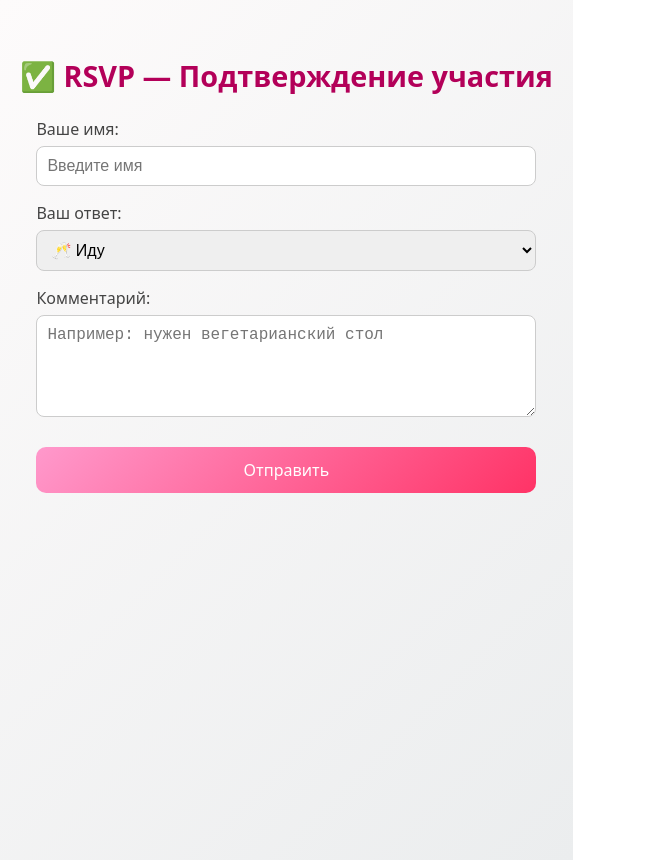
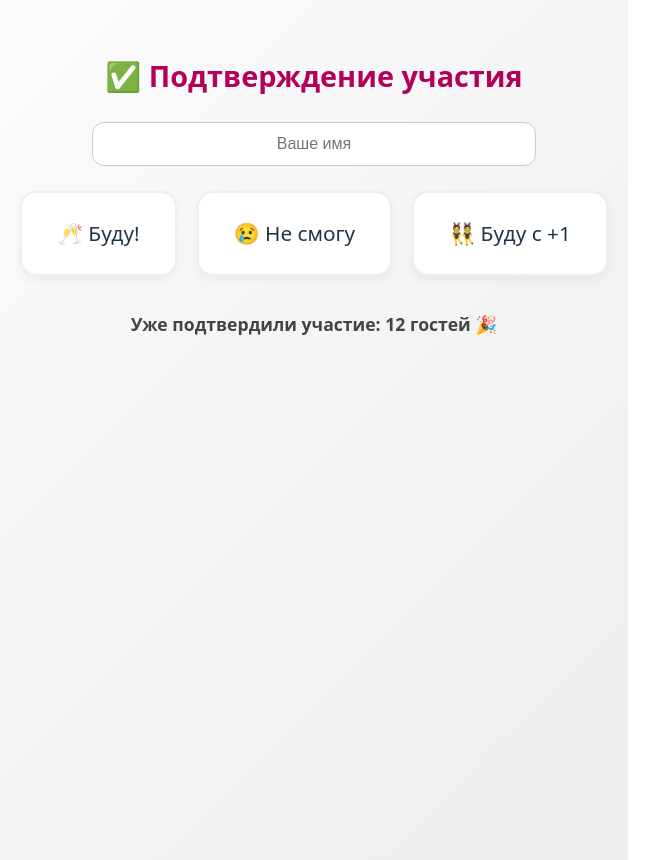
Before and after one commit to cerbermech/wedding-app, a React (Vite) app: page /rsvp in a window 1280 px wide. Shown: the whole page, without its empty margins (0-669 px from the left). Built offline with nearby package versions, Linux system fonts and the light colour scheme.

Commit message:
Еще комит

```diff
--- a/src/pages/Capsule.jsx
+++ b/src/pages/Capsule.jsx
@@ -1,7 +1,7 @@
 import "./../styles/capsule.css";
 
 export default function Capsule() {
-  const openDate = "12 июля 2026";
+  const openDate = "8 июля 2026";
 
   return (
     <div className="capsule-container">
--- a/src/pages/Map.jsx
+++ b/src/pages/Map.jsx
@@ -7,12 +7,12 @@ export default function MapPage() {
 
   // Координаты места свадьбы
   const coords = [55.751574, 37.573856];
-  const placeName = "Банкетный зал «Рустик Бохо»";
-  const address = "Москва, Красная площадь, д.1";
+  const placeName = "Уважаемые гости";
+  const address = "Свадьба будет проводиться в Екатеринбурге, но еще не знаем где)";
 
   return (
     <div className="map-container">
-      <h2>📍 Место проведения</h2>
+      <h2>Место проведения</h2>
       <p>{placeName}</p>
       <p>{address}</p>
 
@@ -37,8 +37,9 @@ export default function MapPage() {
         </button>
       </div>
 
-      {tab === "map" && <YandexMap coords={coords} placeName={placeName} />}
-
+      {tab === "map" && (
+        <YandexMap coords={coords} placeName={placeName} visible={tab === "map"} />
+      )}
       {tab === "taxi" && (
         <div className="taxi">
           <p>Хотите приехать с комфортом?</p>
@@ -55,11 +56,9 @@ export default function MapPage() {
 
       {tab === "parking" && (
         <div className="parking">
-          <h3>🚗 Советы по парковке</h3>
+          <h3>🚗Советы по парковке</h3>
           <ul>
-            <li>Бесплатная парковка рядом с рестораном (20 мест).</li>
-            <li>Платная охраняемая парковка в 200 метрах (100₽/час).</li>
-            <li>Лучше приезжать за 15 минут до начала, чтобы успеть.</li>
+            <li>Когда будем знать место, тогда будем давать советы</li>
           </ul>
         </div>
       )}
--- a/src/pages/Menu.jsx
+++ b/src/pages/Menu.jsx
@@ -13,7 +13,7 @@ export default function Menu() {
         <div className="menu-grid">
           <Link to="/program" className="menu-item">📅 Программа</Link>
           <Link to="/map" className="menu-item">📍 Место</Link>
-          <Link to="/rsvp" className="menu-item">✅ RSVP</Link>
+          <Link to="/rsvp" className="menu-item">✅ Буду/Не буду</Link>
           <Link to="/gallery" className="menu-item">📸 Фотоальбом</Link>
           <Link to="/wishes" className="menu-item">💌 Пожелания</Link>
           <Link to="/capsule" className="menu-item">🎁 Капсула</Link>
--- a/src/pages/RSVP.jsx
+++ b/src/pages/RSVP.jsx
@@ -1,26 +1,29 @@
 import { useState } from "react";
+import confetti from "canvas-confetti";
 import "./../styles/rsvp.css";
-
-// Для конфетти
-import confetti from "canvas-confetti";
 
 export default function RSVP() {
   const [name, setName] = useState("");
-  const [guests, setGuests] = useState("иду");
-  const [comment, setComment] = useState("");
+  const [choice, setChoice] = useState(null);
   const [submitted, setSubmitted] = useState(false);
+  const [guestCount, setGuestCount] = useState(12); // стартовое число гостей
 
-  const handleSubmit = (e) => {
-    e.preventDefault();
+  const handleChoice = (option) => {
+    setChoice(option);
 
-    console.log({ name, guests, comment });
+    if (option === "🥂 Буду!" || option === "👯 Буду с +1") {
+      confetti({
+        particleCount: 120,
+        spread: 80,
+        origin: { y: 0.6 },
+      });
+    }
 
-    if (guests === "иду" || guests === "иду с +1") {
-      confetti({
-        particleCount: 150,
-        spread: 70,
-        origin: { y: 0.6 }
-      });
+    // обновляем счётчик
+    if (option === "🥂 Буду!") {
+      setGuestCount((prev) => prev + 1);
+    } else if (option === "👯 Буду с +1") {
+      setGuestCount((prev) => prev + 2);
     }
 
     setSubmitted(true);
@@ -29,47 +32,48 @@ export default function RSVP() {
   if (submitted) {
     return (
       <div className="rsvp-container">
-        <h2>✅ Спасибо, {name}!</h2>
+        <h2>✅ Спасибо, {name || "гость"}!</h2>
         <p>Ваш ответ сохранён.</p>
+        <p className="guest-count">Уже подтвердили участие: {guestCount} гостей 🎉</p>
       </div>
     );
   }
 
   return (
     <div className="rsvp-container">
-      <h2 className="rsvp-title">✅ RSVP — Подтверждение участия</h2>
-      <form className="rsvp-form" onSubmit={handleSubmit}>
-        <label>
-          Ваше имя:
-          <input
-            type="text"
-            value={name}
-            onChange={(e) => setName(e.target.value)}
-            required
-            placeholder="Введите имя"
-          />
-        </label>
+      <h2 className="rsvp-title">✅ Подтверждение участия</h2>
 
-        <label>
-          Ваш ответ:
-          <select value={guests} onChange={(e) => setGuests(e.target.value)}>
-            <option value="иду">🥂 Иду</option>
-            <option value="не смогу">😢 Не смогу</option>
-            <option value="иду с +1">👯 Иду с +1</option>
-          </select>
-        </label>
+      <input
+        type="text"
+        value={name}
+        onChange={(e) => setName(e.target.value)}
+        placeholder="Ваше имя"
+        className="name-input"
+        required
+      />
 
-        <label>
-          Комментарий:
-          <textarea
-            value={comment}
-            onChange={(e) => setComment(e.target.value)}
-            placeholder="Например: нужен вегетарианский стол"
-          />
-        </label>
+      <div className="rsvp-options">
+        <div
+          className={`rsvp-card ${choice === "🥂 Буду!" ? "selected" : ""}`}
+          onClick={() => handleChoice("🥂 Буду!")}
+        >
+          🥂 Буду!
+        </div>
+        <div
+          className={`rsvp-card ${choice === "😢 Не смогу" ? "selected" : ""}`}
+          onClick={() => handleChoice("😢 Не смогу")}
+        >
+          😢 Не смогу
+        </div>
+        <div
+          className={`rsvp-card ${choice === "👯 Буду с +1" ? "selected" : ""}`}
+          onClick={() => handleChoice("👯 Буду с +1")}
+        >
+          👯 Буду с +1
+        </div>
+      </div>
 
-        <button type="submit" className="rsvp-button">Отправить</button>
-      </form>
+      <p className="guest-count">Уже подтвердили участие: {guestCount} гостей 🎉</p>
     </div>
   );
 }
--- a/src/pages/YandexMap.jsx
+++ b/src/pages/YandexMap.jsx
@@ -1,13 +1,13 @@
-import { useEffect } from "react";
+import { useEffect, useRef } from "react";
 
-export default function YandexMap({ coords, placeName }) {
+export default function YandexMap({ coords, placeName, visible }) {
+  const containerRef = useRef(null);
+  const mapRef = useRef(null);
+
   useEffect(() => {
-    if (window.ymaps) {
-      window.ymaps.ready(init);
-    }
-
-    function init() {
-      const map = new window.ymaps.Map("map", {
+    if (visible && window.ymaps && containerRef.current && !mapRef.current) {
+      window.ymaps.ready(() => {
+        mapRef.current = new window.ymaps.Map(containerRef.current, {
           center: coords,
           zoom: 15,
         });
@@ -16,14 +16,24 @@ export default function YandexMap({ coords, placeName }) {
           balloonContent: placeName,
         });
 
-      map.geoObjects.add(placemark);
+        mapRef.current.geoObjects.add(placemark);
+      });
     }
-  }, [coords, placeName]);
+
+    return () => {
+      // при размонтировании очищаем карту, если была
+      if (mapRef.current) {
+        mapRef.current.destroy();
+        mapRef.current = null;
+      }
+    };
+  }, [visible, coords, placeName]);
 
   return (
     <div
-      id="map"
+      ref={containerRef}
       style={{
+        display: visible ? "block" : "none",
         width: "100%",
         height: "300px",
         borderRadius: "15px",
--- a/src/styles/program.css
+++ b/src/styles/program.css
@@ -66,3 +66,43 @@
   from { transform: translateY(30px); opacity: 0; }
   to   { transform: translateY(0); opacity: 1; }
 }
+
+.countdown {
+  text-align: center;
+  margin-bottom: 20px;
+}
+
+.countdown h3 {
+  font-size: 1.5rem;
+  color: #e63946;
+}
+
+.timeline-item {
+  display: flex;
+  align-items: center;
+  padding: 10px;
+  border-left: 3px solid #ccc;
+  margin: 8px 0;
+}
+
+.timeline-item.past {
+  background: #74d69a;
+  color: gray;
+  border-left-color: #aaa;
+}
+
+.timeline-item.future {
+  background: #ffffff;
+  border-left-color: #2a9d9076;
+}
+
+.calendar-btn {
+  margin-top: 20px;
+  padding: 10px 15px;
+  border: none;
+  border-radius: 8px;
+  background: #2a9d8f;
+  color: white;
+  font-size: 1rem;
+  cursor: pointer;
+}
--- a/src/styles/rsvp.css
+++ b/src/styles/rsvp.css
@@ -3,58 +3,73 @@
   padding: 30px 20px;
   background: linear-gradient(135deg, #fdfbfb, #ebedee);
   text-align: center;
+  display: flex;
+  flex-direction: column;
+  align-items: center;
 }
 
 .rsvp-title {
   font-size: 1.8rem;
-  margin-bottom: 20px;
+  margin-bottom: 25px;
   color: #b30059;
 }
 
-.rsvp-form {
-  max-width: 500px;
-  margin: 0 auto;
-  display: flex;
-  flex-direction: column;
-  gap: 15px;
-  text-align: left;
+.name-input {
+  padding: 12px 15px;
+  border-radius: 12px;
+  border: 1px solid #ccc;
+  font-size: 1rem;
+  width: 70%;
+  margin-bottom: 25px;
+  text-align: center;
+  transition: all 0.3s ease;
 }
 
-.rsvp-form label {
+.name-input:focus {
+  border-color: #ff6699;
+  box-shadow: 0 0 6px rgba(255, 102, 153, 0.4);
+  outline: none;
+}
+
+.rsvp-options {
   display: flex;
-  flex-direction: column;
-  font-size: 1rem;
+  justify-content: center;
+  gap: 20px;
+  flex-wrap: wrap;
+  margin-bottom: 20px;
+}
+
+.rsvp-card {
+  background: #fff;
+  border: 2px solid #eee;
+  border-radius: 16px;
+  padding: 25px 35px;
+  font-size: 1.3rem;
+  cursor: pointer;
+  transition: all 0.25s ease;
+  box-shadow: 0 4px 10px rgba(0,0,0,0.05);
+}
+
+.rsvp-card:hover {
+  background: #fdf0f5;
+  transform: scale(1.05);
+  box-shadow: 0 6px 14px rgba(0,0,0,0.08);
+}
+
+.rsvp-card:active {
+  transform: scale(0.97);
+}
+
+.rsvp-card.selected {
+  border-color: #ff4fa3;
+  background: #ffe6f0;
+  transform: scale(1.08);
+  box-shadow: 0 6px 16px rgba(255, 79, 163, 0.3);
+}
+
+.guest-count {
+  margin-top: 15px;
+  font-weight: bold;
+  font-size: 1.1rem;
   color: #444;
 }
-
-.rsvp-form input,
-.rsvp-form select,
-.rsvp-form textarea {
-  margin-top: 5px;
-  padding: 10px;
-  border-radius: 8px;
-  border: 1px solid #ccc;
-  font-size: 1rem;
-}
-
-.rsvp-form textarea {
-  resize: vertical;
-  min-height: 80px;
-}
-
-.rsvp-button {
-  margin-top: 15px;
-  padding: 12px 20px;
-  border: none;
-  border-radius: 10px;
-  background: linear-gradient(135deg, #ff99cc, #ff3366);
-  color: white;
-  font-size: 1rem;
-  cursor: pointer;
-  transition: transform 0.2s ease, background 0.3s ease;
-}
-
-.rsvp-button:hover {
-  transform: scale(1.05);
-  background: linear-gradient(135deg, #ff6699, #cc0052);
-}
```
Also changed, not shown: src/pages/Program.jsx (+77 -11 lines). Lines whose indentation alone changed are shown as unchanged.
